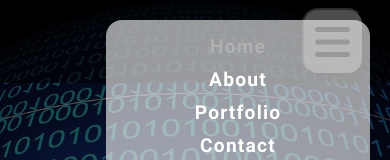
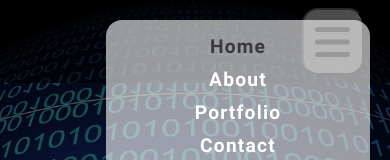
Before and after one commit to Alpharus2k/portfolio, a React (Create React App) app: page / in a window 390 px wide. Both pictures are taken after a click on the button 332 px from the left and 41 px from the top of the page. Shown: the top 160 px of the page. Built offline with nearby package versions, Linux system fonts and the light colour scheme.

Commit message:
Solves Burger menu letters active color

```diff
--- a/src/Components/NavBar/NavBar.jsx
+++ b/src/Components/NavBar/NavBar.jsx
@@ -81,10 +81,10 @@ export default function NavBar() {
       {isMobile && isOpen && (
         <div className={styles.overlay} onClick={toggleMenu}>
           <div className={styles.overlayContent}>
-            <span className={styles.spanElemOverlay}><a className={activeSection === "home" ? styles.active : "" } href="#home">{t("navBar_home")}</a></span>
-            <span className={styles.spanElemOverlay}><a className={activeSection === "about" ? styles.active : "" } href="#about">{t("navBar_about")}</a></span>
-            <span className={styles.spanElemOverlay}><a className={activeSection === "portfolio" ? styles.active : "" } href="#portfolio">{t("navBar_portfolio")}</a></span>
-            <span className={styles.spanElemOverlay}><a className={activeSection === "contact" ? styles.active : "" } href="#contact">{t("navBar_contact")}</a></span>
+            <span className={styles.spanElemOverlay}><a className={activeSection === "home" ? styles.activeOverlay : "" } href="#home">{t("navBar_home")}</a></span>
+            <span className={styles.spanElemOverlay}><a className={activeSection === "about" ? styles.activeOverlay : "" } href="#about">{t("navBar_about")}</a></span>
+            <span className={styles.spanElemOverlay}><a className={activeSection === "portfolio" ? styles.activeOverlay : "" } href="#portfolio">{t("navBar_portfolio")}</a></span>
+            <span className={styles.spanElemOverlay}><a className={activeSection === "contact" ? styles.activeOverlay : "" } href="#contact">{t("navBar_contact")}</a></span>
             <select value={i18n.language} onChange={handleLangChange} onClick={(e) => e.stopPropagation()}>
               <option className={styles.spanElem} style={{ backgroundColor: 'black' }} value="en">{t("lang_en")}</option>
               <option className={styles.spanElem} style={{ backgroundColor: 'black' }} value="es">{t("lang_es")}</option>
--- a/src/Components/NavBar/NavBar.module.css
+++ b/src/Components/NavBar/NavBar.module.css
@@ -14,6 +14,9 @@
 .active {
    color: var(--regular-color-active);
 }
+.activeOverlay {
+    color: var(--regular-color);
+ }
 .btnBurger {
     padding: 3vw;
     border-radius: 1rem;
```
